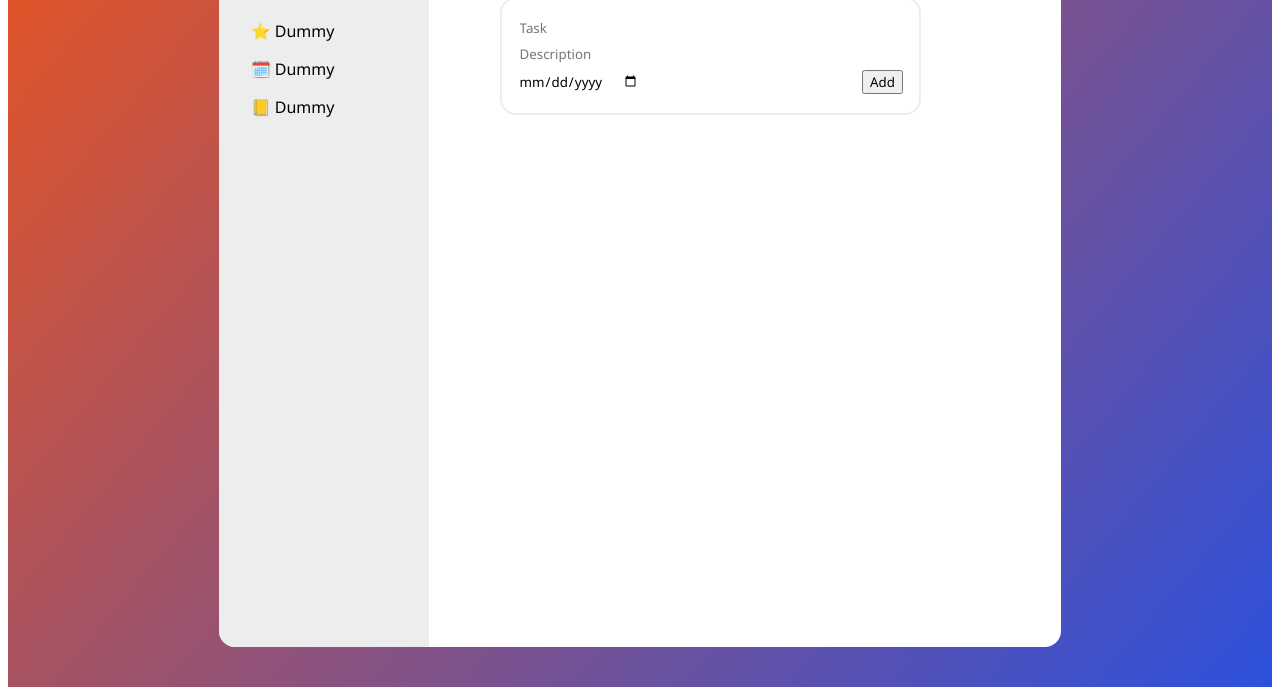
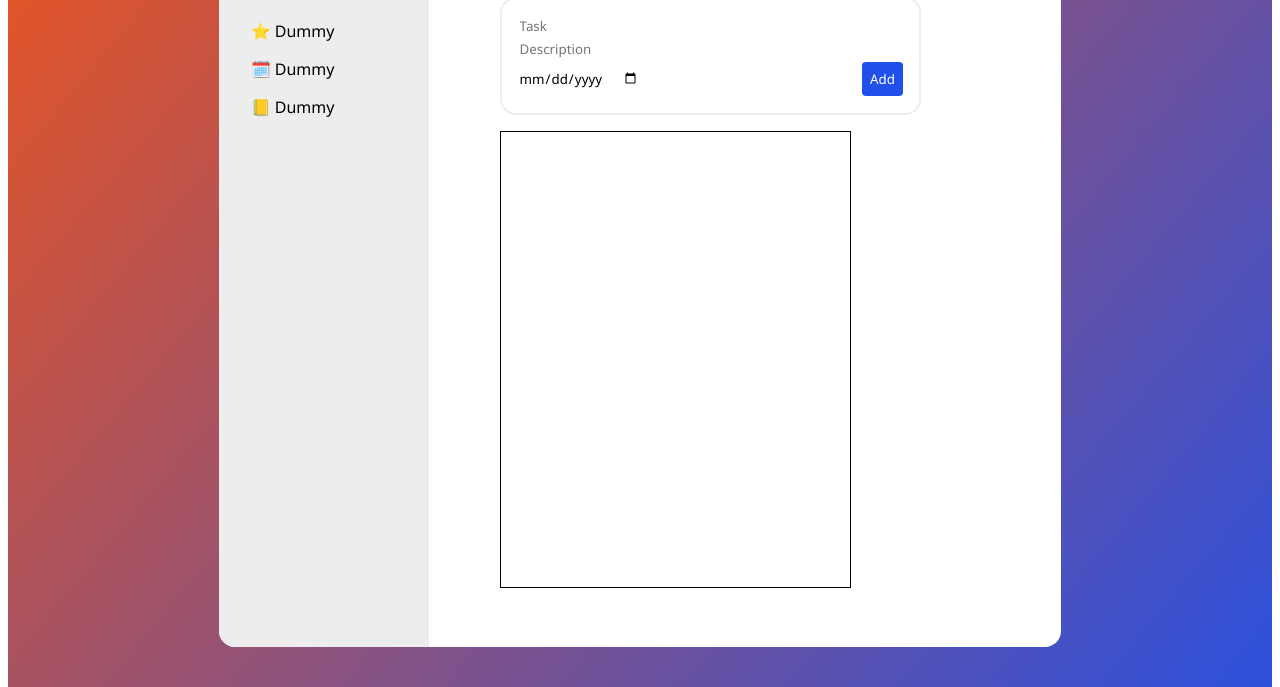
Before and after one commit to Justin-K-Ellis/aurora-tasks, a website built with Vite: page aurora-tasks/index.html in a window 1280 px wide. Shown: the part 113-800 px from the top of the page. Built offline with nearby package versions, Linux system fonts and the light colour scheme.

Commit message:
Style submit (add) button

```diff
--- a/aurora-tasks/index.html
+++ b/aurora-tasks/index.html
@@ -5,6 +5,7 @@
     <!-- Custom stylesheets -->
     <link rel="stylesheet" href="./styles/styles.css">
     <link rel="stylesheet" href="./styles/form-styles.css">
+    <link rel="stylesheet" href="./styles/task-list-style.css">
     <!-- Noto sans font -->
     <link rel="preconnect" href="https://fonts.googleapis.com">
     <link rel="preconnect" href="https://fonts.gstatic.com" crossorigin>
--- a/aurora-tasks/styles/form-styles.css
+++ b/aurora-tasks/styles/form-styles.css
@@ -22,3 +22,19 @@ input {
     border: none;
     outline: none;
 }
+
+input:hover {
+    font-weight: 800;
+}
+
+button {
+    background-color: var(--my-blue);
+    border-radius: 10%;
+    color: white;
+    padding: 0.5rem;
+    border: none;
+}
+
+button:hover {
+    background-color: var(--my-orange);
+}
--- a/aurora-tasks/styles/styles.css
+++ b/aurora-tasks/styles/styles.css
@@ -26,7 +26,6 @@ header {
   grid-row: 1 / 2;
   justify-items: center;
   background-color: white;
-  /* border: var(--dev-border); */
 }
 
 #inner-container {
--- /dev/null
+++ b/aurora-tasks/styles/task-list-style.css
@@ -0,0 +1,6 @@
+.task-list {
+    grid-column: 5 / 10;
+    grid-row: 4 / 12;
+    border: 1px solid black;
+    margin-top: 1rem;
+}
```
